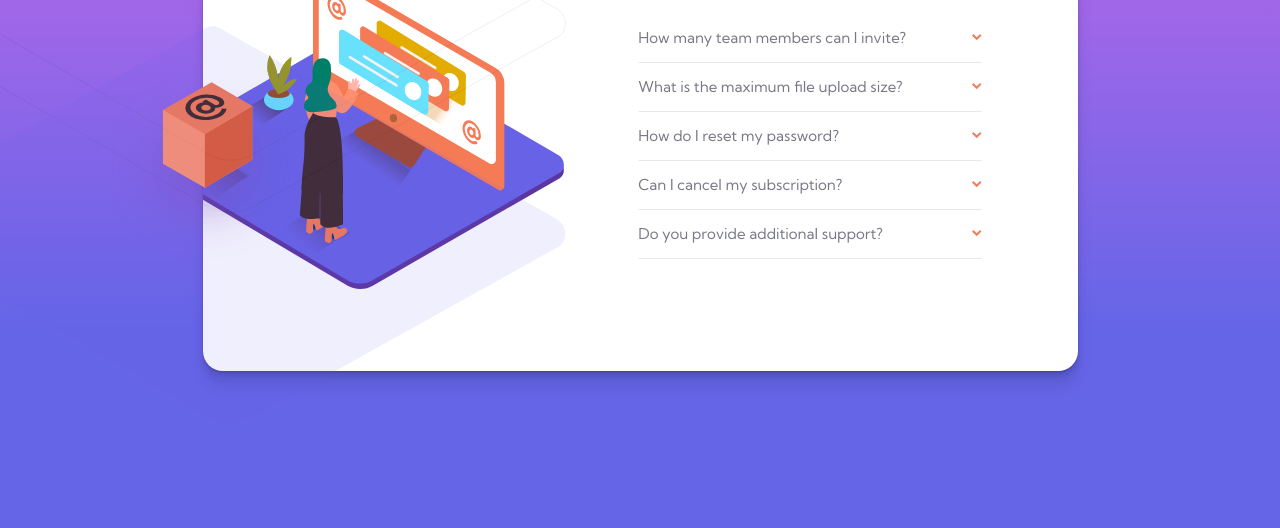
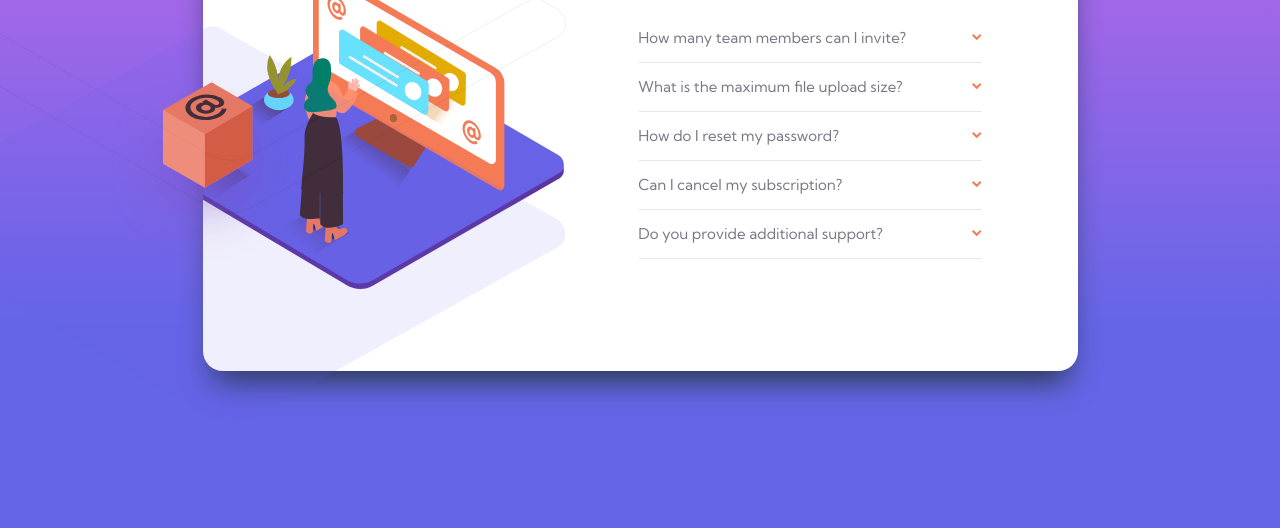
Before and after one commit to wholetomy/Faq-Accordion-Card, a plain HTML site: page index.html in a window 1280 px wide. Shown: the part 272-800 px from the top of the page. Drawn offline with Linux system fonts and the light colour scheme.

Commit message:
third  commit

```diff
--- a/style.css
+++ b/style.css
@@ -31,7 +31,7 @@ body {
     display: grid;
     grid-template-columns: 1fr 1fr;
     border-radius: 20px;
-    box-shadow: rgba(0, 0, 0, 0.07) 0px 1px 1px, rgba(0, 0, 0, 0.07) 0px 2px 2px, rgba(0, 0, 0, 0.07) 0px 4px 4px, rgba(0, 0, 0, 0.07) 0px 8px 8px, rgba(0, 0, 0, 0.07) 0px 16px 16px;
+    box-shadow: rgb(38, 57, 77) 0px 20px 30px -10px;
 }
 
 .side1 {
```
